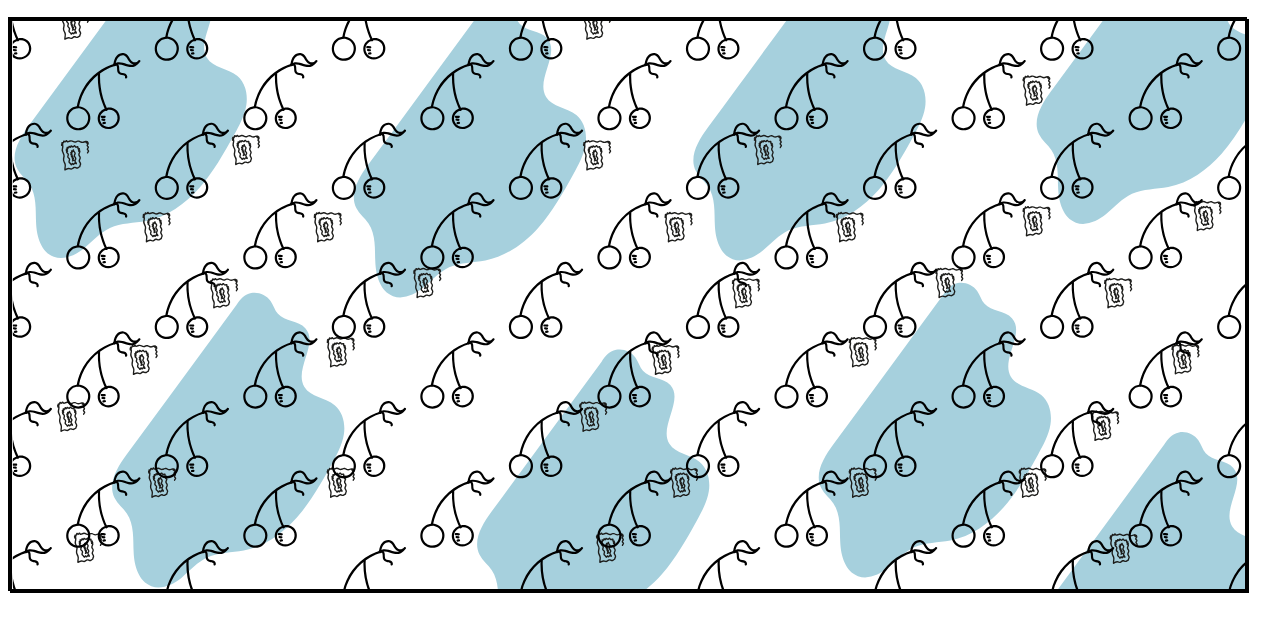
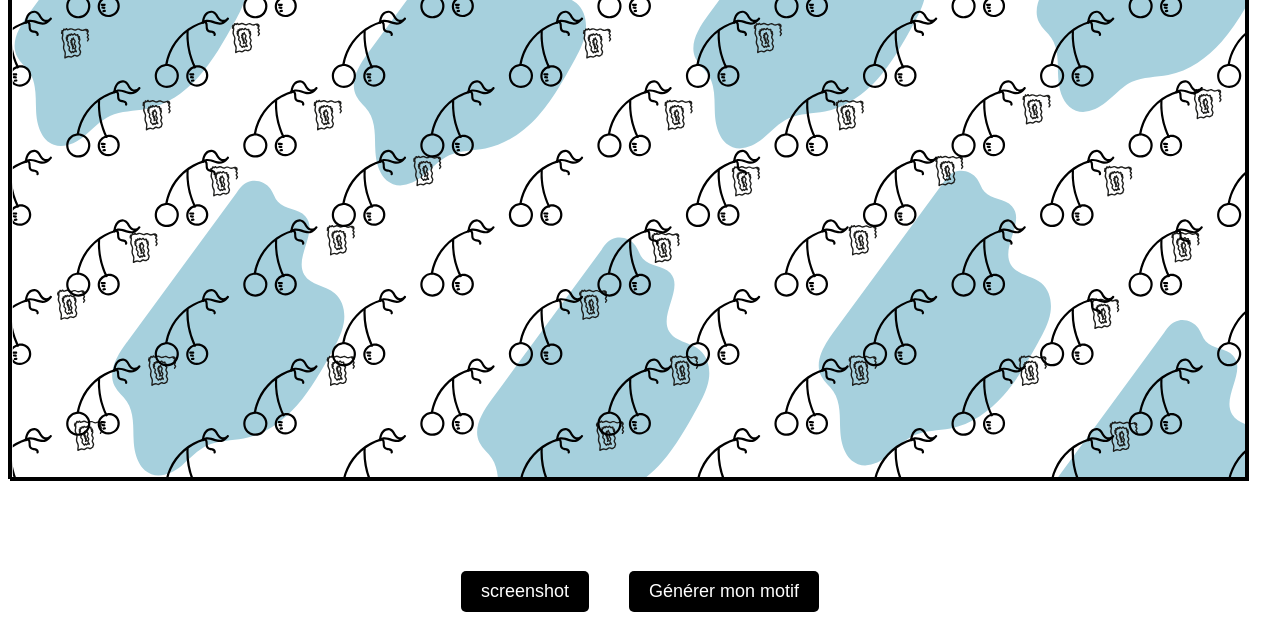
Before and after one commit to sillyav/Generateur-de-papier-peint, a plain HTML site: page index.html in a window 1280 px wide. Shown: the part 168-800 px from the top of the page. Drawn offline with nearby package versions, Linux system fonts and the light colour scheme.

Commit message:
generateur_de_papier_peint

```diff
--- a/index.html
+++ b/index.html
@@ -12,21 +12,6 @@
 			border-color: rgb(0, 0, 0);
 		}
 
-		button {
-			margin: 20px;
-			padding: 10px 20px;
-			background-color: rgb(0, 0, 0);
-			color: #ffffff;
-			border: none;
-			border-radius: 5px;
-			font-size: 18px;
-			cursor: pointer;
-			transition: background-color 0.3s ease-in-out;
-		}
-
-		button:hover {
-			background-color: rgb(65, 65, 65);
-		}
 
     .result {
 			display: flex;
@@ -44,8 +29,10 @@
 
 
 	</style>
-<div class="container">
+<div class="buttons-container">
 	<button class="screenshot">screenshot</button>
+	<button class="generate-button">Générer mon motif</button>
+<div id="result"></div>
 	</div>
 
 
@@ -63,8 +50,7 @@
 
 </div>
 
-<button id="generate-button">Générer mon motif</button>
-<div id="result"></div>
+
 
 
 
--- a/style.css
+++ b/style.css
@@ -30,6 +30,7 @@
 
 
 
+
  .background{
    z-index: 3;
  }
@@ -42,3 +43,30 @@
  .dessin{
    z-index: 2;
  }
+
+ .buttons-container {
+  position: absolute;
+  bottom: 0px;
+  left: 50%;
+  transform: translateX(-50%);
+  display: flex; /* utiliser un affichage en ligne flexible pour aligner les boutons horizontalement */
+  justify-content: center; /* centrer les boutons horizontalement */
+  width: 100%;
+}
+
+ .generate-button, .screenshot {
+  margin: 20px;
+  padding: 10px 20px;
+  background-color: rgb(0, 0, 0);
+  color: #ffffff;
+  border: none;
+  border-radius: 5px;
+  font-size: 18px;
+  cursor: pointer;
+  transition: background-color 0.3s ease-in-out;
+  display: inline-block; /* utiliser un affichage en ligne pour afficher les boutons côte à côte */
+}
+
+button:hover {
+  background-color: rgb(65, 65, 65);
+}
```
